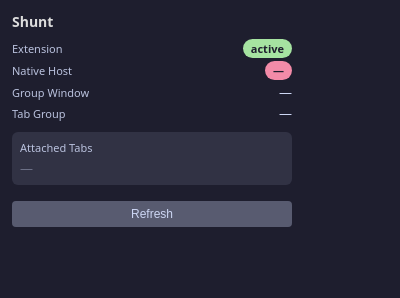
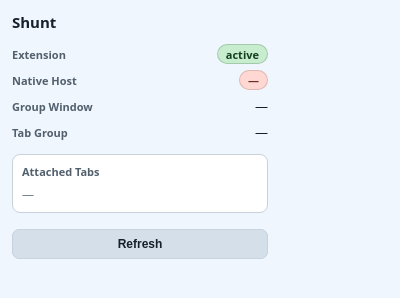
Before and after one commit to MasakiMu319/Shunt, a browser extension: page extension/popup.html in a window 400 px wide. Drawn offline with Linux system fonts and the light colour scheme.

Commit message:
style(extension): polish status popup

```diff
--- a/extension/popup.html
+++ b/extension/popup.html
@@ -1,21 +1,166 @@
 <!DOCTYPE html>
-<html>
+<html lang="en">
 <head>
 <meta charset="utf-8">
 <style>
-  body { width: 280px; margin: 0; padding: 12px; font: 13px system-ui; color: #ddd; background: #1e1e2e; }
-  h2 { margin: 0 0 8px; font-size: 14px; }
-  .badge { display: inline-block; padding: 2px 8px; border-radius: 10px; font-size: 11px; font-weight: 600; }
-  .badge-ok { background: #a6e3a1; color: #1e1e2e; }
-  .badge-err { background: #f38ba8; color: #1e1e2e; }
-  .section { margin: 10px 0; padding: 8px; background: #313244; border-radius: 6px; }
-  .label { color: #bac2de; font-size: 11px; }
-  .val { color: #cdd6f4; }
-  .row { display: flex; justify-content: space-between; align-items: center; margin: 3px 0; }
-  .tab-url { font-size: 11px; color: #a6adc8; white-space: nowrap; overflow: hidden; text-overflow: ellipsis; max-width: 200px; }
-  .attached { color: #a6e3a1; }
-  button { width: 100%; padding: 6px; margin-top: 6px; border: none; border-radius: 4px; background: #585b70; color: #cdd6f4; cursor: pointer; font-size: 12px; }
-  button:hover { background: #6c7086; }
+  :root {
+    color-scheme: light dark;
+    --bg: oklch(97% 0.012 250);
+    --surface: oklch(100% 0 0);
+    --surface-muted: oklch(94% 0.014 250);
+    --border: oklch(86% 0.018 250);
+    --text: oklch(24% 0.025 250);
+    --muted: oklch(48% 0.028 250);
+    --quiet: oklch(60% 0.025 250);
+    --ok-bg: oklch(91% 0.055 150);
+    --ok-text: oklch(33% 0.075 150);
+    --err-bg: oklch(92% 0.052 25);
+    --err-text: oklch(39% 0.09 25);
+    --button-bg: oklch(90% 0.018 250);
+    --button-hover: oklch(85% 0.022 250);
+    --focus: oklch(57% 0.12 250);
+  }
+
+  @media (prefers-color-scheme: dark) {
+    :root {
+      --bg: oklch(18% 0.014 250);
+      --surface: oklch(23% 0.016 250);
+      --surface-muted: oklch(28% 0.018 250);
+      --border: oklch(34% 0.02 250);
+      --text: oklch(90% 0.018 250);
+      --muted: oklch(70% 0.024 250);
+      --quiet: oklch(56% 0.024 250);
+      --ok-bg: oklch(30% 0.06 150);
+      --ok-text: oklch(82% 0.08 150);
+      --err-bg: oklch(31% 0.065 25);
+      --err-text: oklch(84% 0.075 25);
+      --button-bg: oklch(31% 0.018 250);
+      --button-hover: oklch(37% 0.022 250);
+      --focus: oklch(75% 0.1 250);
+    }
+  }
+
+  * { box-sizing: border-box; }
+
+  body {
+    width: 280px;
+    margin: 0;
+    padding: 12px;
+    font: 13px system-ui, -apple-system, BlinkMacSystemFont, "Segoe UI", sans-serif;
+    color: var(--text);
+    background: var(--bg);
+  }
+
+  h2 {
+    margin: 0 0 10px;
+    font-size: 15px;
+    font-weight: 650;
+    letter-spacing: 0;
+  }
+
+  .badge {
+    display: inline-flex;
+    align-items: center;
+    min-height: 20px;
+    padding: 2px 8px;
+    border: 1px solid transparent;
+    border-radius: 999px;
+    font-size: 11px;
+    font-weight: 650;
+    line-height: 1;
+  }
+
+  .badge-ok {
+    background: var(--ok-bg);
+    color: var(--ok-text);
+    border-color: color-mix(in oklch, var(--ok-text) 20%, transparent);
+  }
+
+  .badge-err {
+    background: var(--err-bg);
+    color: var(--err-text);
+    border-color: color-mix(in oklch, var(--err-text) 20%, transparent);
+  }
+
+  .section {
+    margin: 10px 0;
+    padding: 9px;
+    background: var(--surface);
+    border: 1px solid var(--border);
+    border-radius: 8px;
+  }
+
+  .section-title {
+    margin-bottom: 6px;
+  }
+
+  .label {
+    color: var(--muted);
+    font-size: 11px;
+    font-weight: 550;
+  }
+
+  .val {
+    color: var(--text);
+    font-variant-numeric: tabular-nums;
+  }
+
+  .row {
+    display: flex;
+    justify-content: space-between;
+    align-items: center;
+    gap: 10px;
+    min-height: 24px;
+    margin: 2px 0;
+  }
+
+  .tab-url {
+    max-width: 218px;
+    color: var(--muted);
+    font-size: 11px;
+    white-space: nowrap;
+    overflow: hidden;
+    text-overflow: ellipsis;
+  }
+
+  .attached {
+    color: var(--ok-text);
+    font-size: 12px;
+    line-height: 1;
+  }
+
+  .empty {
+    color: var(--quiet);
+    font-size: 12px;
+  }
+
+  .error {
+    color: var(--err-text);
+    font-size: 12px;
+  }
+
+  button {
+    width: 100%;
+    min-height: 30px;
+    padding: 6px 10px;
+    margin-top: 6px;
+    border: 1px solid var(--border);
+    border-radius: 7px;
+    background: var(--button-bg);
+    color: var(--text);
+    cursor: pointer;
+    font-size: 12px;
+    font-weight: 600;
+  }
+
+  button:hover {
+    background: var(--button-hover);
+  }
+
+  button:focus-visible {
+    outline: 2px solid var(--focus);
+    outline-offset: 2px;
+  }
 </style>
 </head>
 <body>
@@ -27,10 +172,10 @@
   <div class="row"><span class="label">Tab Group</span><span class="val" id="grp">—</span></div>
 </div>
 <div class="section">
-  <div class="label" style="margin-bottom:4px">Attached Tabs</div>
-  <div id="tabs"><span style="color:#6c7086">—</span></div>
+  <div class="label section-title">Attached Tabs</div>
+  <div id="tabs"><span class="empty">—</span></div>
 </div>
-<button id="refresh">Refresh</button>
+<button id="refresh" type="button">Refresh</button>
 <script src="popup.js"></script>
 </body>
 </html>
--- a/extension/popup.js
+++ b/extension/popup.js
@@ -4,39 +4,46 @@ const $ = (id) => document.getElementById(id);
 async function refresh() {
   try {
     const resp = await chrome.runtime.sendMessage({
-      jsonrpc: "2.0", method: "getStatus", id: 1, params: null,
+      jsonrpc: "2.0",
+      method: "getStatus",
+      id: 1,
+      params: null,
     });
     if (resp?.error) throw new Error(resp.error.message);
     const st = resp.result;
     // Native host
     const hostEl = $("host");
     hostEl.textContent = st.nativeHost;
-    hostEl.className = "badge " + (st.nativeHost === "connected" ? "badge-ok" : "badge-err");
+    hostEl.className = `badge ${st.nativeHost === "connected" ? "badge-ok" : "badge-err"}`;
     // Window / Group
     $("win").textContent = st.groupWindowId ?? "—";
     $("grp").textContent = st.tabGroupId ?? "—";
     // Attached tabs
     if (st.attachedTabs?.length) {
       const tabsResp = await chrome.runtime.sendMessage({
-        jsonrpc: "2.0", method: "getUserTabs", id: 2, params: null,
+        jsonrpc: "2.0",
+        method: "getUserTabs",
+        id: 2,
+        params: null,
       });
       const allTabs = tabsResp?.result?.tabs || [];
       const attached = st.attachedTabs;
-      $("tabs").innerHTML = allTabs
-        .filter((t) => attached.includes(t.id))
-        .map((t) => {
-          const url = (t.url || "").slice(0, 50);
-          return `<div class="row"><span class="tab-url">${eschtml(url)}</span><span class="attached">●</span></div>`;
-        })
-        .join("") || '<span style="color:#6c7086">none</span>';
+      $("tabs").innerHTML =
+        allTabs
+          .filter((t) => attached.includes(t.id))
+          .map((t) => {
+            const url = (t.url || "").slice(0, 50);
+            return `<div class="row"><span class="tab-url">${eschtml(url)}</span><span class="attached">●</span></div>`;
+          })
+          .join("") || '<span class="empty">none</span>';
     } else {
-      $("tabs").innerHTML = '<span style="color:#6c7086">none</span>';
+      $("tabs").innerHTML = '<span class="empty">none</span>';
     }
   } catch (e) {
     const hostEl = $("host");
     hostEl.textContent = "disconnected";
     hostEl.className = "badge badge-err";
-    $("tabs").innerHTML = `<span style="color:#f38ba8">${eschtml(e.message)}</span>`;
+    $("tabs").innerHTML = `<span class="error">${eschtml(e.message)}</span>`;
   }
 }
 
```
